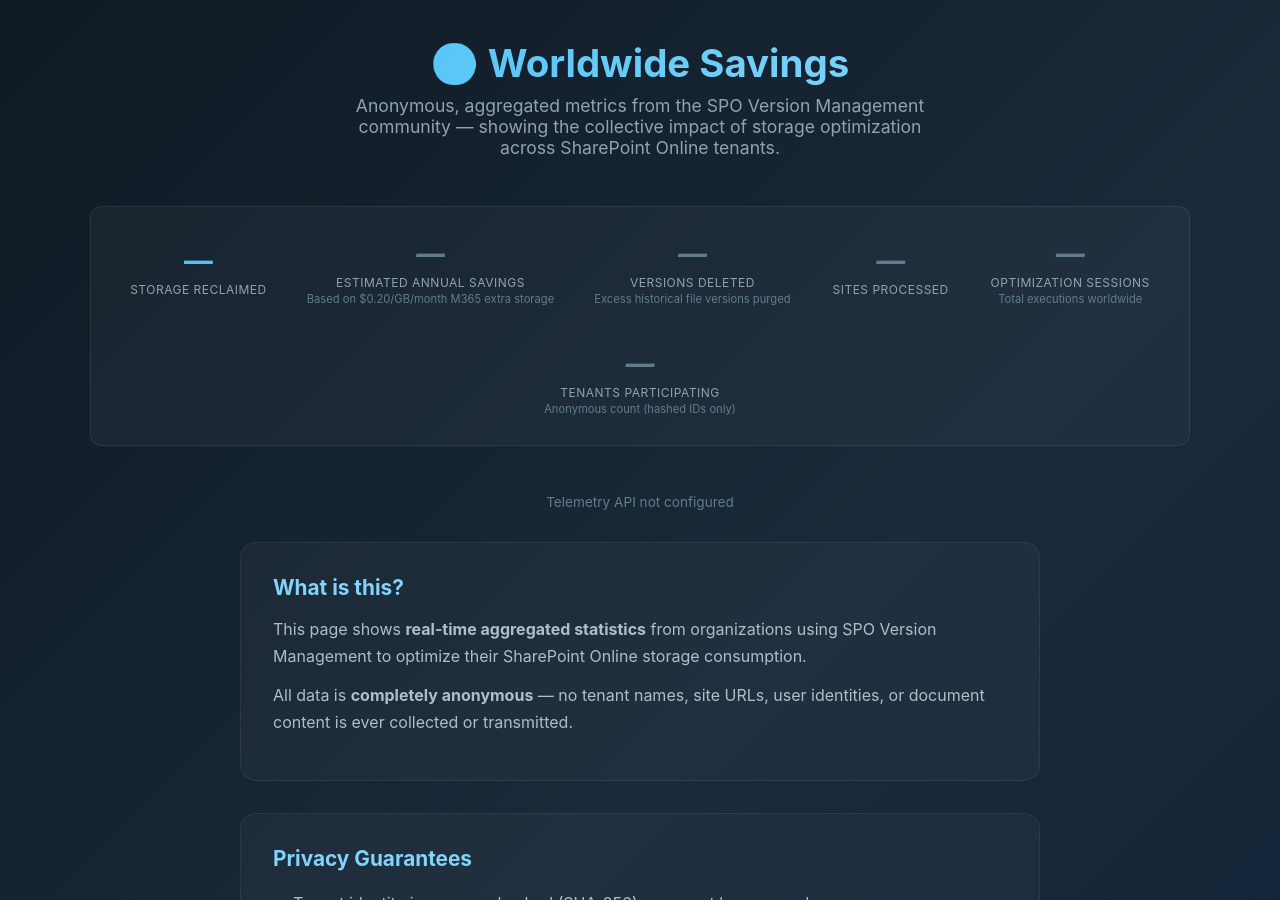
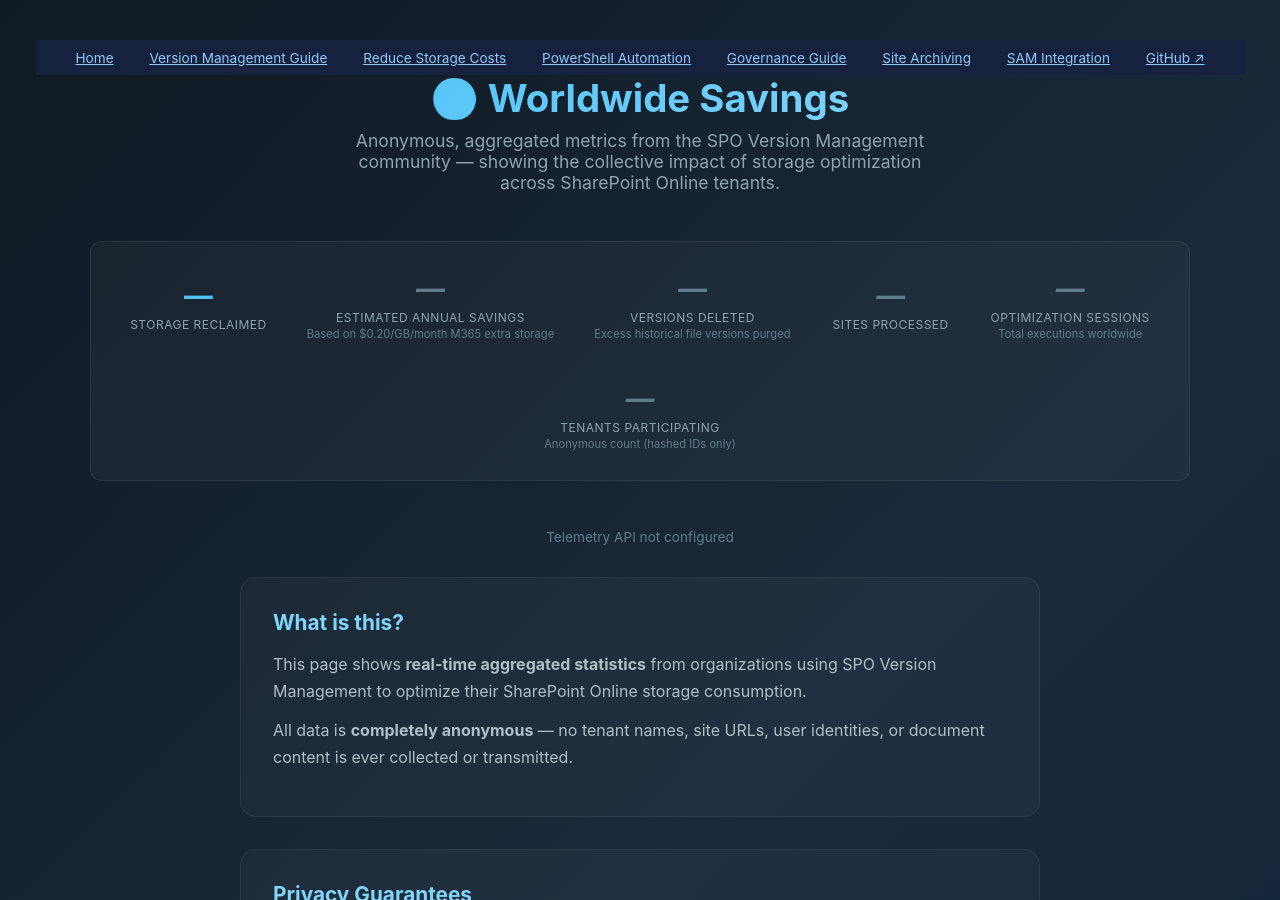
Before and after one commit to ivanoliv/SPOVersionManagement, a Jekyll site: the page built from docs/ww-savings.html, in a window 1280 px wide and 900 px high. Built offline with Jekyll 4.4.1, drawn with Linux system fonts in a browser that asks for light colours; some of the changed text lies outside the part shown.

Commit message:
feat: add nav bar to ww-savings, add Sites Processed stat to main page

```diff
--- a/docs/ww-savings.html
+++ b/docs/ww-savings.html
@@ -142,6 +142,18 @@
     </style>
 </head>
 <body>
+    <!-- Site Navigation -->
+    <nav style="background:#16213e;padding:0.6rem 1.5rem;text-align:center;font-size:0.85rem;">
+        <a href="./" style="color:#90caf9;margin:0 1rem;">Home</a>
+        <a href="guides/sharepoint-version-management" style="color:#90caf9;margin:0 1rem;">Version Management Guide</a>
+        <a href="guides/reduce-sharepoint-storage-costs" style="color:#90caf9;margin:0 1rem;">Reduce Storage Costs</a>
+        <a href="guides/powershell-sharepoint-version-cleanup" style="color:#90caf9;margin:0 1rem;">PowerShell Automation</a>
+        <a href="guides/sharepoint-governance-best-practices" style="color:#90caf9;margin:0 1rem;">Governance Guide</a>
+        <a href="guides/sharepoint-site-file-archiving" style="color:#90caf9;margin:0 1rem;">Site Archiving</a>
+        <a href="guides/sharepoint-advanced-management-sam" style="color:#90caf9;margin:0 1rem;">SAM Integration</a>
+        <a href="https://github.com/ivanoliv/SPOVersionManagement" style="color:#90caf9;margin:0 1rem;">GitHub ↗</a>
+    </nav>
+
     <div class="header">
         <h1>🌍 Worldwide Savings</h1>
         <p>Anonymous, aggregated metrics from the SPO Version Management community — showing the collective impact of storage optimization across SharePoint Online tenants.</p>
@@ -216,6 +228,12 @@
         <a href="https://github.com/ivanoliv/SPOVersionManagement/releases">Downloads</a> •
         Created by <a href="https://github.com/ivanoliv">Ivan Oliveira</a>
     </div>
+
+    <!-- Footer -->
+    <footer style="padding:2rem;text-align:center;color:#607d8b;font-size:0.85rem;border-top:1px solid rgba(255,255,255,0.05);margin-top:2rem;">
+        <p><a href="https://github.com/ivanoliv/SPOVersionManagement" style="color:#4fc3f7;">GitHub Repository</a> &bull; <a href="https://github.com/ivanoliv/SPOVersionManagement/releases" style="color:#4fc3f7;">Download Releases</a> &bull; <a href="https://github.com/ivanoliv/SPOVersionManagement/issues" style="color:#4fc3f7;">Report Issues</a></p>
+        <p style="margin-top:0.5rem;">SPO Version Management is a free, open-source project by <a href="https://github.com/ivanoliv" style="color:#4fc3f7;">ivanoliv</a></p>
+    </footer>
 
     <script>
         const API_BASE = 'https://spo-telemetry-6406.azurewebsites.net'; // Telemetry API
```
Also changed, not shown: docs/index.html (+13 -3 lines).
